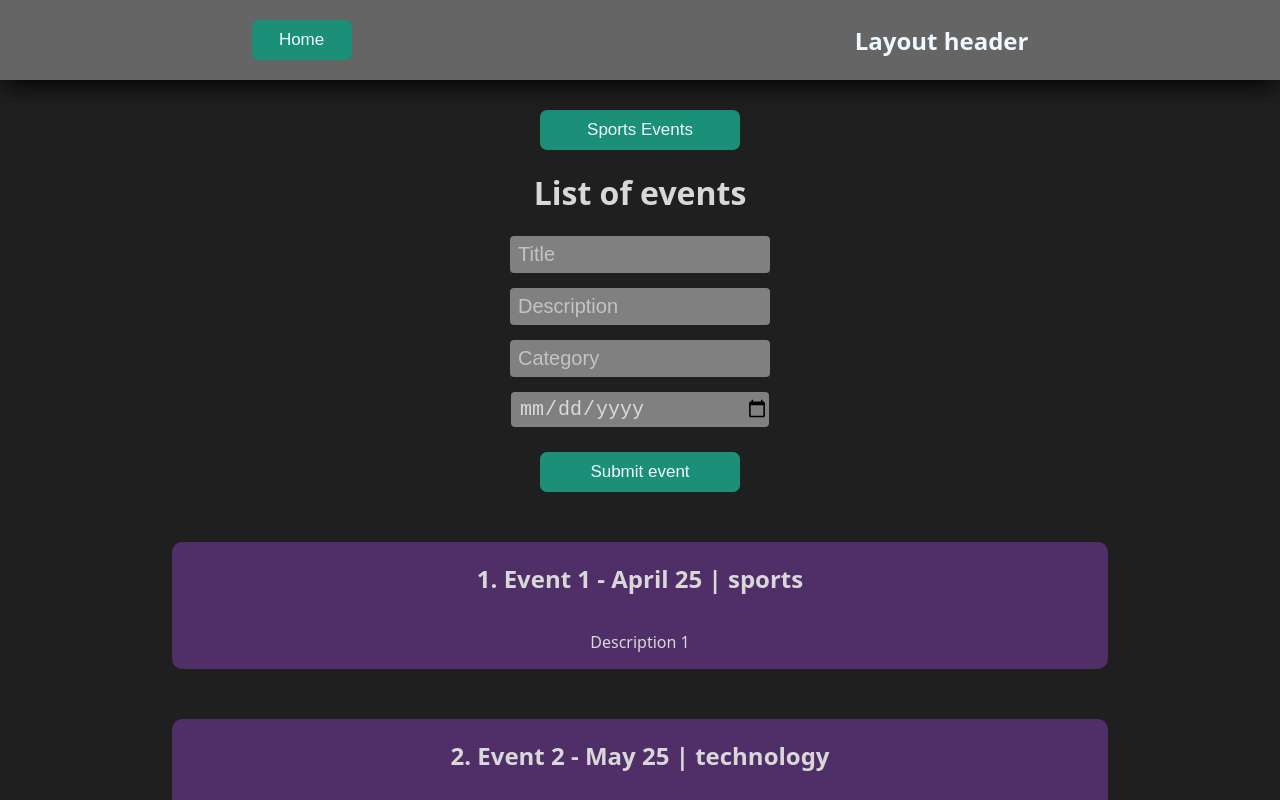
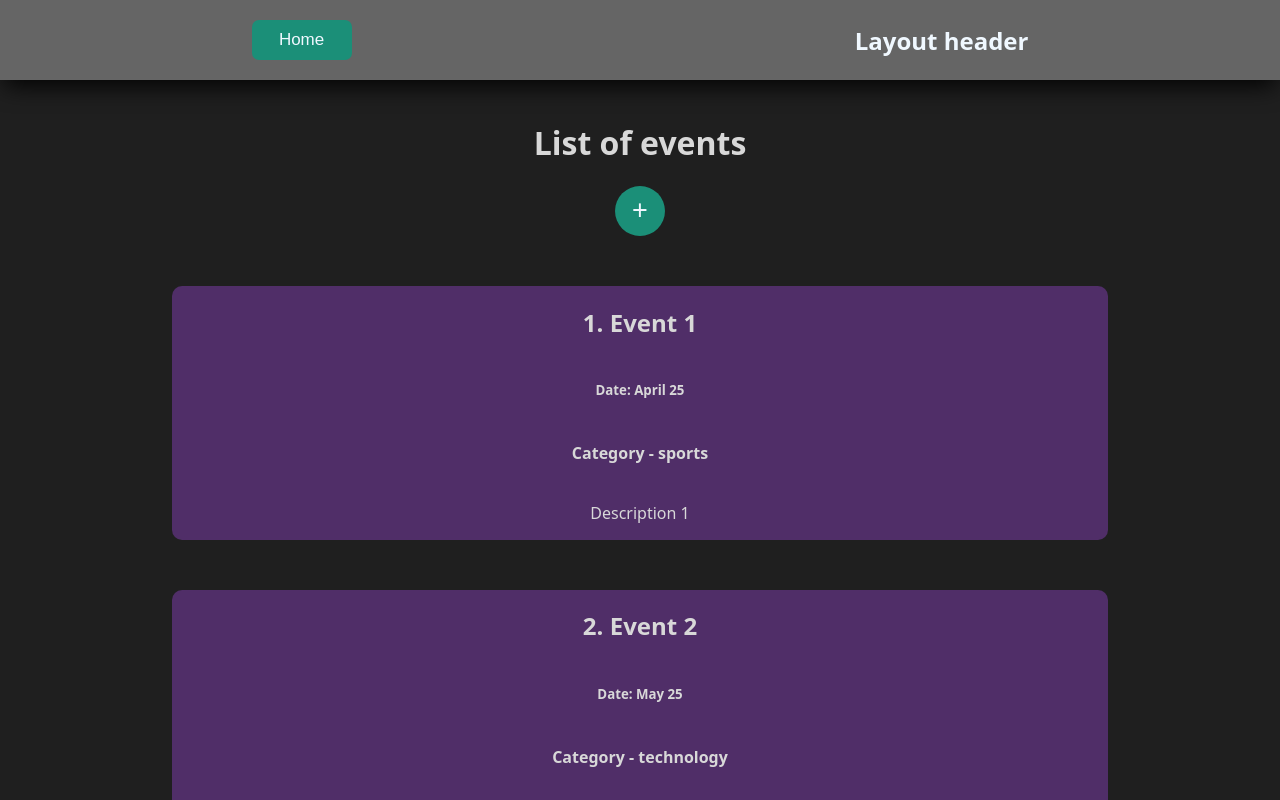
Before and after one commit to romantrynko/next-codevolution, a Next.js app: page /events in a window 1280 px wide. Shown: the top 800 px of the page. Built offline with nearby package versions, Linux system fonts and the light colour scheme.

Commit message:
handled something with comments

```diff
--- /dev/null
+++ b/components/EventForm.js
@@ -0,0 +1,20 @@
+import React from 'react'
+
+const EventForm = ({ setFormData, handleSubmit }) => {
+  return (
+    <form className="event-form" onSubmit={handleSubmit}>
+      <input onChange={setFormData} name="title" placeholder="Title" />
+      <input
+        onChange={setFormData}
+        name="description"
+        placeholder="Description"
+      />
+      <input onChange={setFormData} name="category" placeholder="Category" />
+      <input type="date" onChange={setFormData} name="date" />
+
+      <button className="sort-button sport">Submit event</button>
+    </form>
+  );
+};
+
+export default EventForm
--- /dev/null
+++ b/pages/api/comments/[commentId].js
@@ -0,0 +1,12 @@
+import { comments } from '../../../data/comments';
+
+const handler = (req, res) => {
+  const { commentId } = req.query;
+  const comment = comments.find(
+    (comment) => comment.id === parseInt(commentId)
+  );
+
+  res.status(200).json(comment);
+};
+
+export default handler;
--- a/pages/api/events/index.js
+++ b/pages/api/events/index.js
@@ -4,10 +4,7 @@ export default function handler(req, res) {
   if (req.method === 'GET') {
     res.status(200).json(events);
   } else if (req.method === 'POST') {
-    const title = req.body.event.title;
-    const description = req.body.event.description;
-    const category = req.body.event.category;
-    const date = req.body.event.date;
+    const { title, description, category, date } = req.body.event;
 
     const newEvent = {
       id: Date.now(),
--- a/pages/events.js
+++ b/pages/events.js
@@ -1,5 +1,6 @@
 import { useRouter } from 'next/router';
 import { useEffect, useReducer, useState } from 'react';
+import EventForm from '../components/EventForm';
 
 // export const getServerSideProps = async (context) => {
 //   const { query } = context;
@@ -26,9 +27,11 @@ const formReducer = (state, event) => {
 
 const EventList = () => {
   const [events, setEvents] = useState([]);
+  const [open, setOpen] = useState(false);
+  const [addButtonText, setAddButtonText] = useState('+');
   const router = useRouter();
+
   const [formData, setFormData] = useReducer(formReducer, {});
-  console.log(formData);
 
   useEffect(() => {
     const fetchEvents = async () => {
@@ -38,20 +41,24 @@ const EventList = () => {
       setEvents(data);
     };
     fetchEvents();
-  }, []);
 
-  const fetchSportsEvents = async () => {
-    const response = await fetch(
-      'http://localhost:4000/events?category=sports'
-    );
-    const data = await response.json();
+    if (open) {
+      setAddButtonText('x');
+    } else {
+      setAddButtonText('+');
+    }
+  }, [events, open]);
 
-    setEvents(data);
-    router.push('events?category=sports', undefined, { shallow: true });
-  };
+  // const fetchSportsEvents = async () => {
+  //   const response = await fetch('/api/events?category=sports');
+  //   const data = await response.json();
 
-  const handleSubmit = async () => {
-    const { id, title, description, category, date } = formData;
+  //   setEvents(data);
+  //   router.push('events?category=sports', undefined, { shallow: true });
+  // };
+
+  const handleSubmit = async (e) => {
+    e.preventDefault();
 
     const response = await fetch('/api/events', {
       method: 'POST',
@@ -60,29 +67,23 @@ const EventList = () => {
         'Content-type': 'application/json'
       }
     });
-    const data = await response.json();
-    console.log(data);
+    setOpen(false);
   };
 
   return (
     <>
-      <button onClick={fetchSportsEvents} className="sort-button sport">
+      {/* <button onClick={fetchSportsEvents} className="sort-button sport">
         Sports Events
-      </button>
+      </button> */}
       <h1>List of events</h1>
 
-      <form className="event-form" onSubmit={handleSubmit}>
-        <input onChange={setFormData} name="title" placeholder="Title" />
-        <input
-          onChange={setFormData}
-          name="description"
-          placeholder="Description"
-        />
-        <input onChange={setFormData} name="category" placeholder="Category" />
-        <input type="date" onChange={setFormData} name="date" />
+      <button onClick={() => setOpen(!open)} className="add-button">
+        {addButtonText}
+      </button>
 
-        <button className="sort-button sport">Submit event</button>
-      </form>
+      {open && (
+        <EventForm setFormData={setFormData} handleSubmit={handleSubmit} />
+      )}
 
       {events.map((event) => {
         const { id, title, description, category, date } = event;
@@ -90,8 +91,10 @@ const EventList = () => {
         return (
           <div key={id} className="event-card">
             <h2>
-              {id}. {title} - {date} | {category}
+              {id}. {title}
             </h2>
+            <h5>Date: {date}</h5>
+            <h4>Category - {category}</h4>
             <p>{description}</p>
           </div>
         );
--- a/styles/globals.css
+++ b/styles/globals.css
@@ -26,7 +26,13 @@ a {
   color: aliceblue;
   font-size: 20px;
   text-decoration: none;
-  margin-bottom: 20px;
+  margin-bottom: 15px;
+  border-bottom: 1px solid rgb(88, 213, 227);
+  width: fit-content;
+  display: flex;
+  justify-content: center;
+  align-items: center;
+  height: 35px;
 }
 
 a:last-child {
@@ -99,6 +105,7 @@ a:not(:hover) {
 .nav-menu {
   display: flex;
   flex-direction: column;
+  align-items: center;
   background-color: rgb(27, 98, 143);
   box-shadow: 0 10px 25px -5px rgb(0, 0, 0);
   width: 350px;
@@ -232,9 +239,9 @@ a:not(:hover) {
 .comment {
   cursor: pointer;
   display: flex;
-  flex-direction: column;
-  justify-content: center;
-  align-items: start;
+  flex-direction: row;
+  justify-content: space-between;
+  align-items: center;
   width: 87%;
   margin: 0 auto;
   border-bottom: 1px solid gray;
@@ -242,7 +249,7 @@ a:not(:hover) {
 }
 
 input {
-  width: 250px;
+  width: 100%;
   border: none;
   height: 35px;
   border-radius: 4px;
@@ -251,6 +258,10 @@ input {
   color: rgb(218, 218, 218);
   padding-left: 8px;
   margin-bottom: 15px;
+}
+
+.comment-input {
+  width: 70%;
 }
 
 input::placeholder {
@@ -262,4 +273,63 @@ input::placeholder {
   flex-direction: column;
   justify-content: center;
   align-items: center;
+  margin: 15px auto;
+  width: 65%;
 }
+
+.add-button {
+  width: 50px;
+  height: 50px;
+  border: none;
+  font-size: 27px;
+  border-radius: 50%;
+  background-color: rgb(27, 143, 120);
+  color: aliceblue;
+  cursor: pointer;
+}
+
+.add-button:hover {
+  box-shadow: 0 10px 15px -5px rgba(0, 0, 0, 0.15);
+  background-color: rgb(22, 102, 86);
+  transform: translateY(-1px);
+  transition-duration: 300ms;
+}
+
+.add-button:not(:hover) {
+  transition-duration: 200ms;
+}
+
+.add-button:active {
+  box-shadow: 0 10px 15px -5px rgb(0, 0, 0);
+  background-color: rgb(14, 70, 59);
+  transform: translateY(1px);
+  color: rgb(110, 110, 110);
+}
+
+.delete-button {
+  border: none;
+  width: 25px;
+  height: 25px;
+  border-radius: 50%;
+  background-color: rgba(0, 0, 0, 0);
+  color: antiquewhite;
+  display: flex;
+  align-items: center;
+  justify-content: center;
+  cursor: pointer;
+}
+
+.delete-button:hover {
+  background-color: rgb(145, 63, 42);
+  transition-duration: 300ms;
+}
+
+.delete-button:not(:hover) {
+  transition-duration: 200ms;
+}
+
+.delete-button:active {
+  background-color: rgb(222, 69, 42);
+  color: rgb(82, 21, 21);
+  transform: scale(0.8);
+}
```
Also changed, not shown: pages/comments/index.js (+29 -6 lines).
